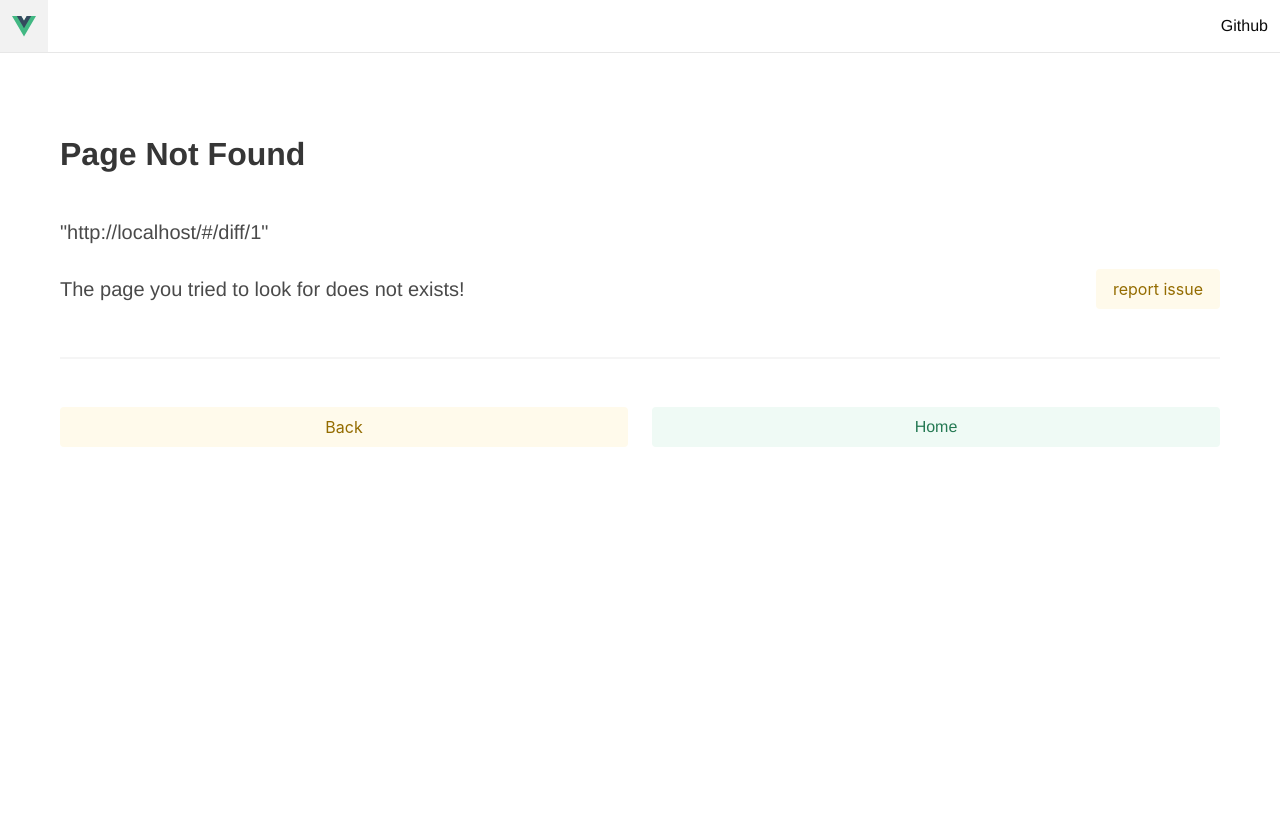
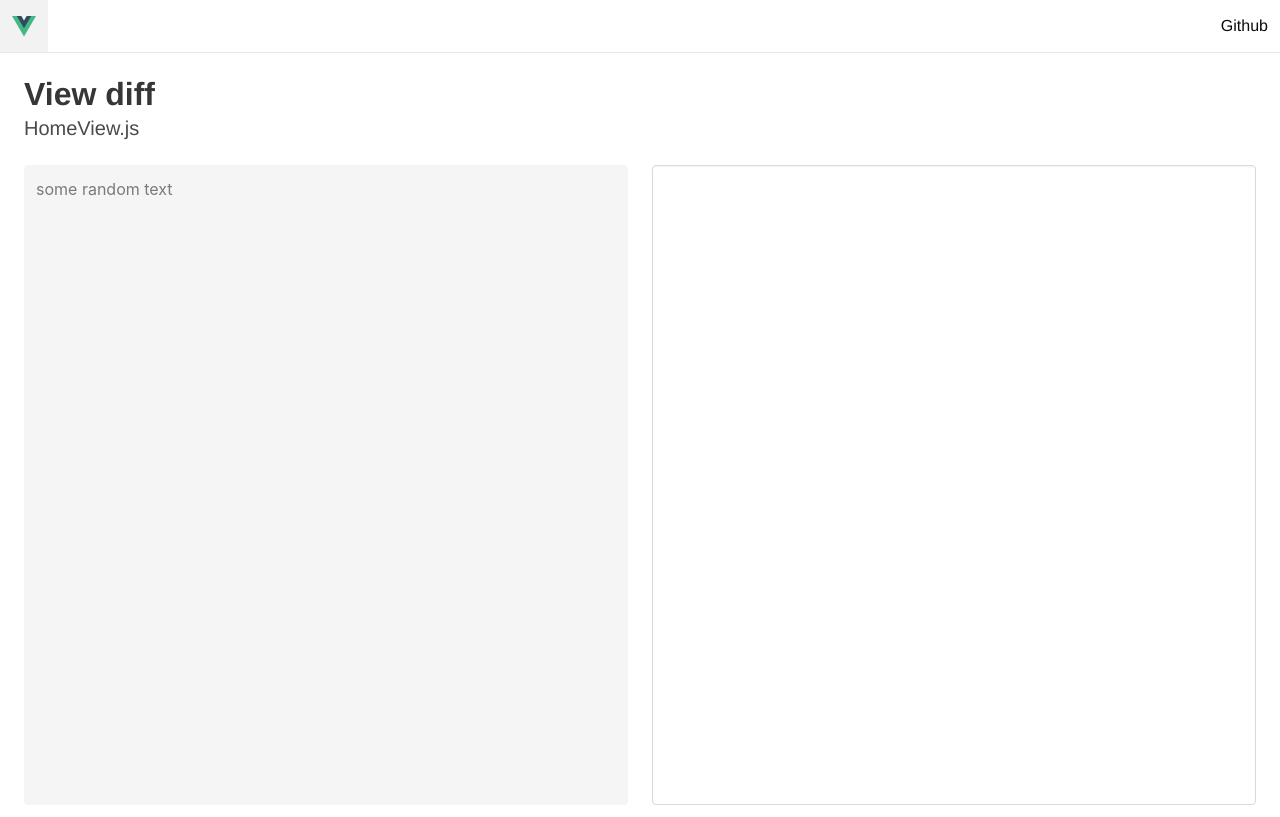
Before and after one commit to Enkel-Digital/diff, a Vue app in the folder app/: page /#/diff/1 in a window 1280 px wide. Before the commit this address had no page. Built offline with nearby package versions, Linux system fonts and the light colour scheme.

Commit message:
Scaffold view diff view:     Scaffold view to show the diff of 2 files.

```diff
--- a/app/src/router/index.ts
+++ b/app/src/router/index.ts
@@ -28,6 +28,12 @@ const router = createRouter({
       path: "/",
       name: "home",
       component: Home,
+    },
+    {
+      path: "/diff/:diffID",
+      props: true,
+      name: "view-diff",
+      component: () => import("../views/ViewDiff.vue"),
     },
 
     /* Public only routes */
--- /dev/null
+++ b/app/src/views/ViewDiff.vue
@@ -0,0 +1,88 @@
+<template>
+  <!-- Loading UI -->
+  <div v-if="loading" class="section">
+    <p class="title">Loading Diff</p>
+    <p class="subtitle">Diff ID: {{ diffID }}</p>
+  </div>
+
+  <div v-else class="columns is-multiline is-vcentered mx-3">
+    <div class="column is-full">
+      <!-- @todo Move this out to somewhere -->
+      <p class="title">View diff</p>
+
+      <!-- @todo Make this bigger and more obvious -->
+      <p class="subtitle">{{ file.name }}</p>
+    </div>
+
+    <!-- @todo Use a editor library instead to do things like show line number and all -->
+
+    <div class="column is-half">
+      <textarea
+        :value="file.content"
+        class="textarea has-fixed-size"
+        disabled
+      ></textarea>
+    </div>
+
+    <div class="column is-half">
+      <textarea class="textarea has-fixed-size"></textarea>
+    </div>
+  </div>
+</template>
+
+<script lang="ts">
+import { defineComponent } from "vue";
+
+interface File {
+  name: string;
+  content: string;
+}
+
+export default defineComponent({
+  name: "ViewDiff",
+
+  props: {
+    // @todo Error if no string passed in
+    diffID: {
+      type: String,
+      required: true,
+    },
+  },
+
+  data(): { loading: boolean; file: File } {
+    return {
+      // View starts off as loading
+      loading: true,
+
+      file: {
+        name: "HomeView.js",
+        content: "some random text",
+      },
+    };
+  },
+
+  created() {
+    // Load original file the moment component is created
+    this.getOriginal();
+  },
+
+  methods: {
+    /** Get original file from API */
+    async getOriginal() {
+      // this.loading = false;
+      // this.file = res.file
+      // this.diffID
+
+      setTimeout(() => {
+        this.loading = false;
+      }, 2000);
+    },
+  },
+});
+</script>
+
+<style scoped>
+textarea {
+  height: 100vh;
+}
+</style>
```
